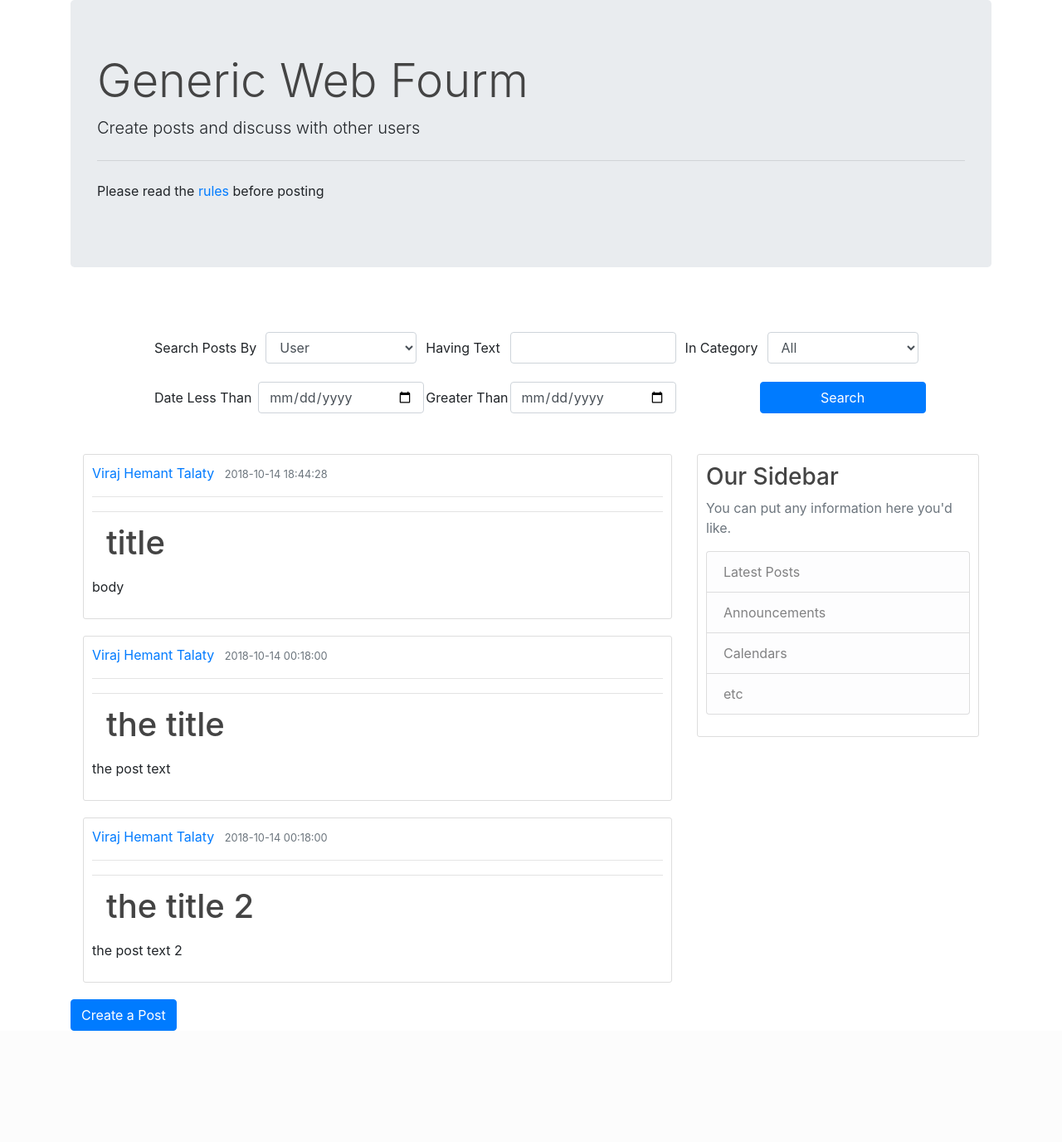
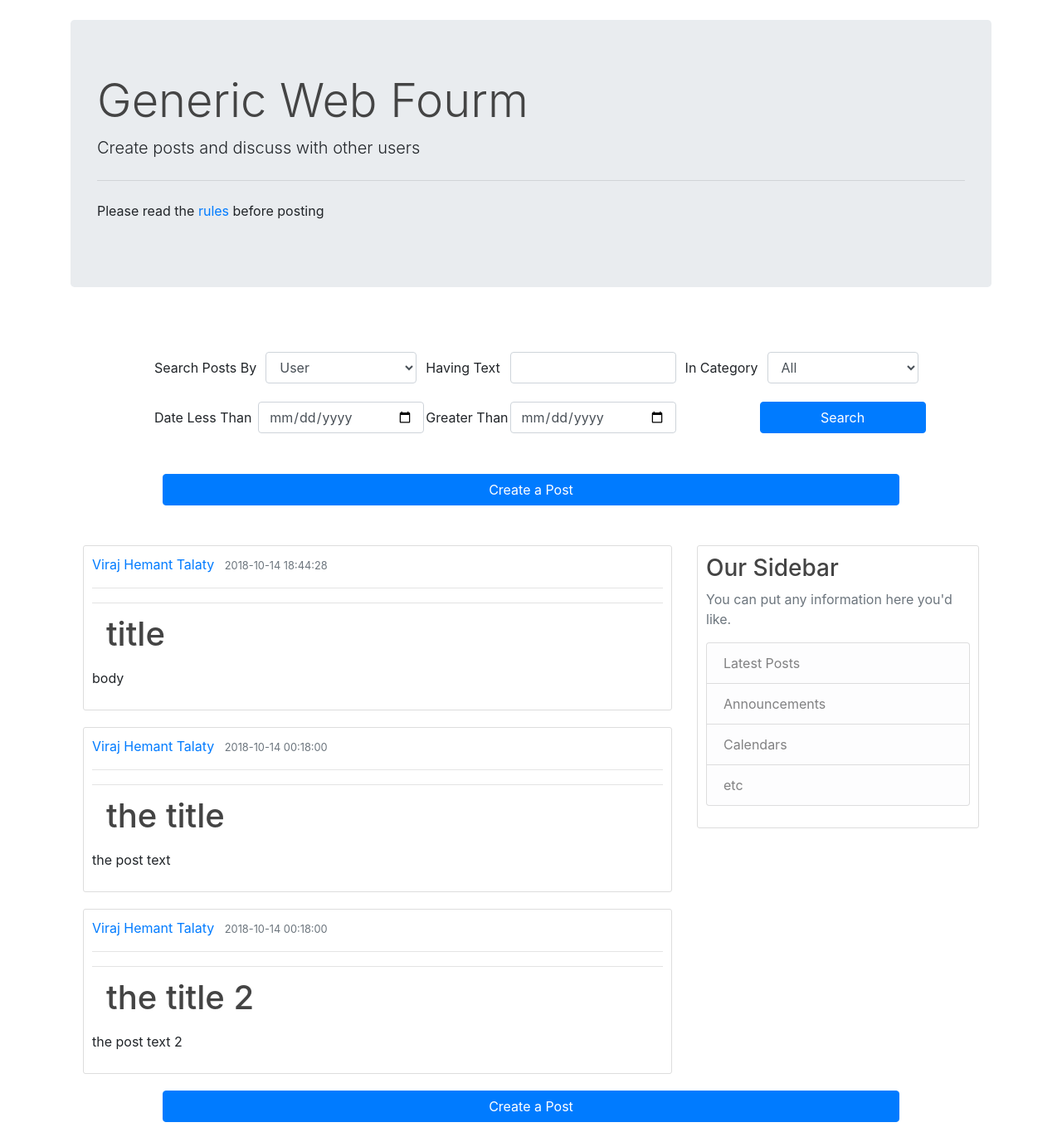
Before and after one commit to meng-ze/Breitenburg-SER515, a Flask app: page /view in a window 1280 px wide. Shown: the part 80-1456 px from the top of the page at 83% size. Before the commit the page ends 1322 px from the top, so only its background shows below. Run offline with Flask 2, Linux system fonts and the light colour scheme; a user stored in the database is signed in; data comes from the database, SQL or seed files in the repository; some libraries are stand-ins or nearby versions.

Commit message:
Issue - #114 - Show the post button on the top of the page also

```diff
--- a/app.py
+++ b/app.py
@@ -60,7 +60,7 @@ def logout():
     session[WebsiteLoginStatus.LOGGED_USER_EMAIL] = ""
     session[WebsiteLoginStatus.LOGGED_USER_ID] = 0
     session[WebsiteLoginStatus.LOGGED_USER_ROLE_ID] = 0
-    return render_template('index.html')
+    return redirect(url_for('index'))
 
 
 @app.route('/login', methods=['GET', 'POST'])
--- a/templates/menu.html
+++ b/templates/menu.html
@@ -71,3 +71,4 @@
       </ul>
    </div>
 </nav>
+<br>
--- a/templates/view.html
+++ b/templates/view.html
@@ -1,6 +1,7 @@
 {% include 'menu.html' %}
 
 <div class="container">
+
     <div class="jumbotron">
         <h1 class="display-4">Generic Web Fourm</h1>
         <p class="lead">Create posts and discuss with other users</p>
@@ -33,6 +34,11 @@
 
 
     {% endblock %}
+    <div style="width:80%; margin:0 auto;">
+    <a class="btn btn-primary" style="width:100%" href="/createPost" role="button">Create a Post</a>
+    </div>
+    <br>
+    <br>
     <main role="main" class="container">
       <div class="row">
         <div class="col-md-8">
@@ -58,8 +64,10 @@
        {% include 'sidebar.html' %}
       </div>
     </main>
-
-    <a class="btn btn-primary" href="/createPost" role="button">Create a Post</a>
+	<div style="width:80%; margin:0 auto;">
+    <a class="btn btn-primary"  style="width:100%" href="/createPost" role="button">Create a Post</a>
+    </div>
+    <br>
 </div>
 
 
```
